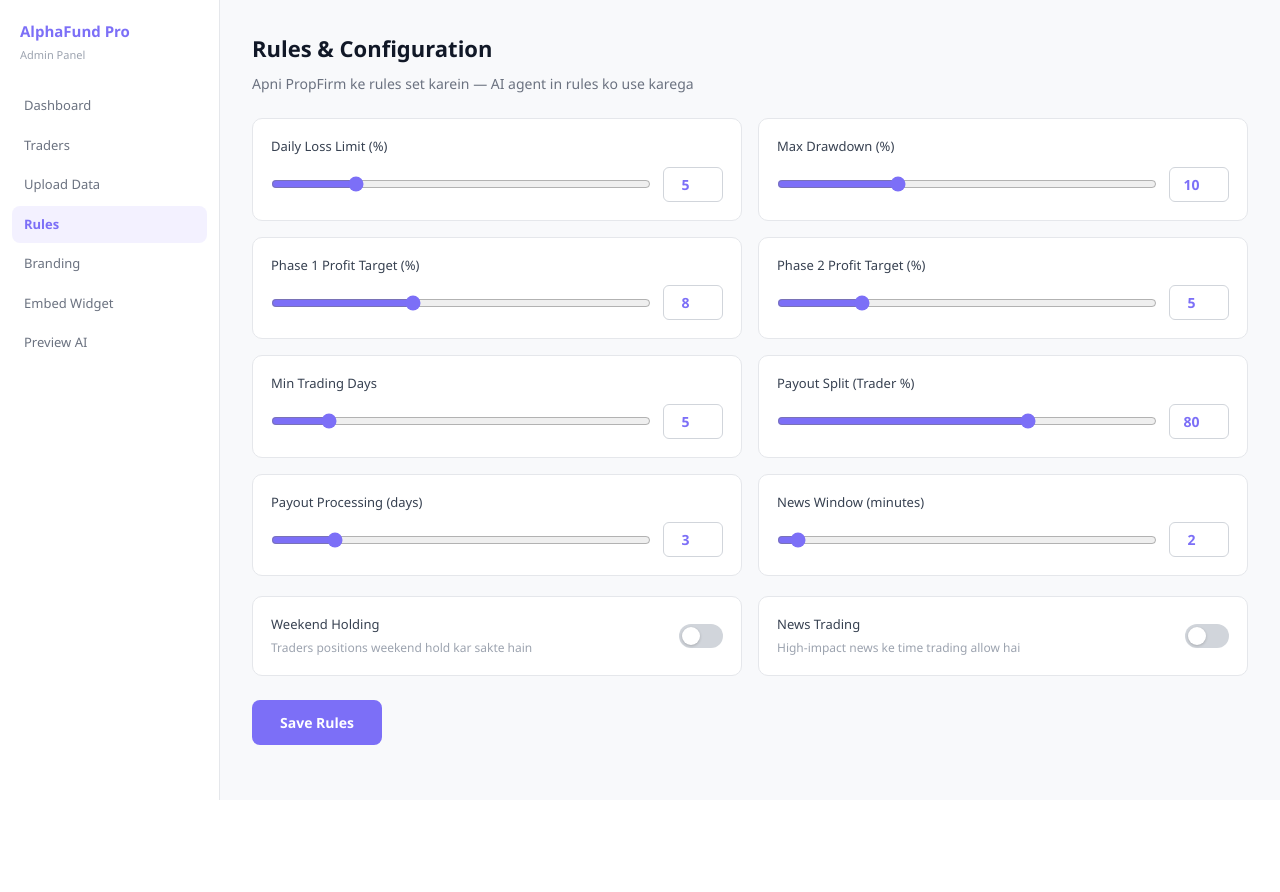
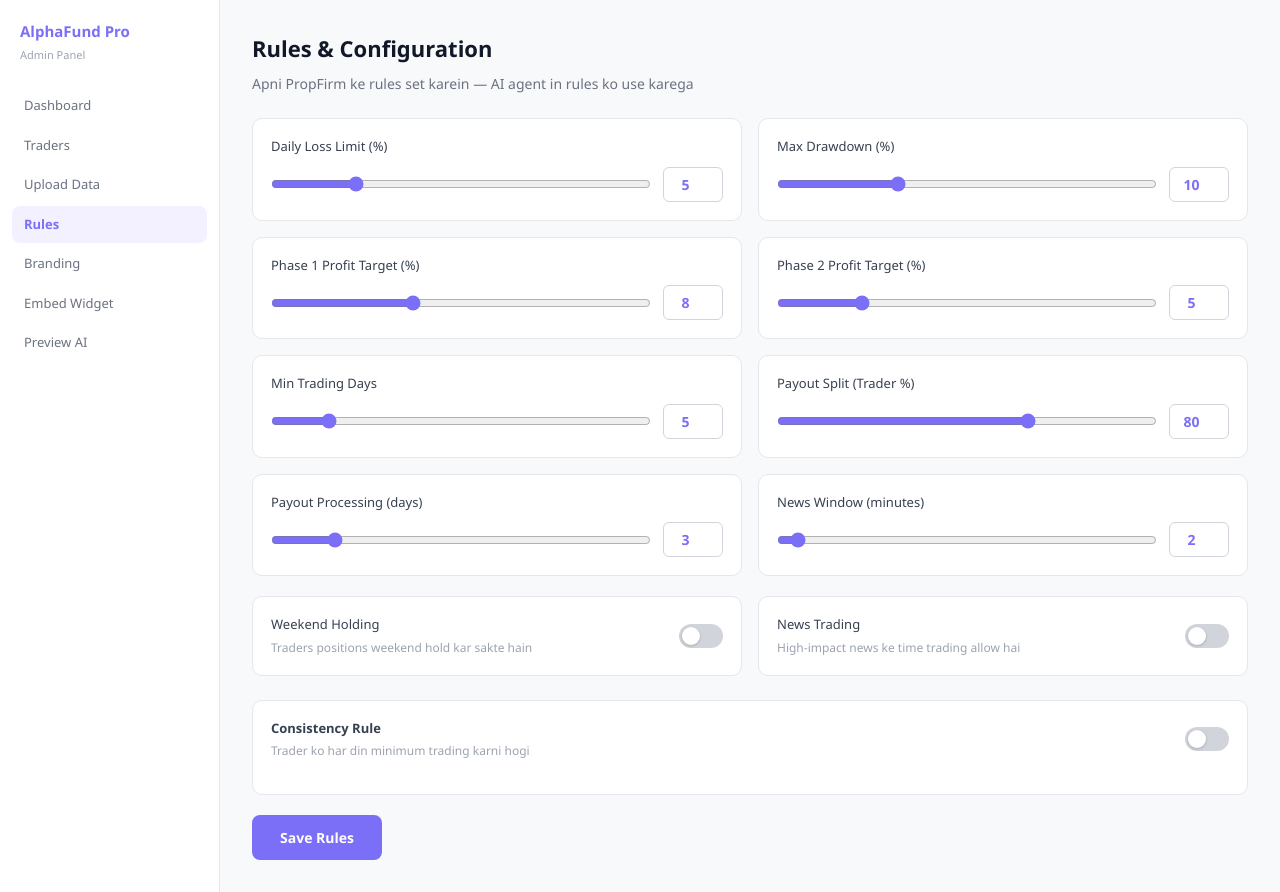
Before and after one commit to tradesadeel75-ux/propfirm-ai, a Next.js app: page / in a window 1280 px wide. Both pictures are taken after a click on the button "Rules". Before the commit the page ends 800 px from the top, so only its background shows below. Built offline with nearby package versions, Linux system fonts and the light colour scheme.

Commit message:
consistency rule

```diff
--- a/app/page.tsx
+++ b/app/page.tsx
@@ -304,6 +304,31 @@ const TABS = ["Dashboard","Traders","Upload Data","Rules","Branding","Embed Widg
                 </div>
               ))}
             </div>
+            <div style={{background:"#fff",borderRadius:10,padding:18,border:"1px solid #e5e7eb",marginBottom:20}}>
+              <div style={{display:"flex",alignItems:"center",justifyContent:"space-between",marginBottom:16}}>
+                <div>
+                  <div style={{fontSize:13,fontWeight:600,color:"#374151"}}>Consistency Rule</div>
+                  <div style={{fontSize:12,color:"#9ca3af",marginTop:4}}>Trader ko har din minimum trading karni hogi</div>
+                </div>
+                <div onClick={()=>setRules(prev=>({...prev,consistencyEnabled:!(prev as any).consistencyEnabled}))}
+                  style={{width:44,height:24,borderRadius:12,cursor:"pointer",background:(rules as any).consistencyEnabled?brandColor:"#d1d5db",position:"relative",flexShrink:0,transition:"background 0.2s"}}>
+                  <div style={{width:18,height:18,borderRadius:"50%",background:"#fff",position:"absolute",top:3,left:(rules as any).consistencyEnabled?23:3,transition:"left 0.2s",boxShadow:"0 1px 3px rgba(0,0,0,0.2)"}}/>
+                </div>
+              </div>
+              {(rules as any).consistencyEnabled && (
+                <div style={{display:"grid",gridTemplateColumns:"1fr 1fr",gap:12}}>
+                  {[{label:"Min Daily Trades",key:"minDailyTrades",min:1,max:20},{label:"Min Daily Volume (lots)",key:"minDailyVolume",min:1,max:100},{label:"Max Daily Trades",key:"maxDailyTrades",min:1,max:50},{label:"Consistency Score (%)",key:"consistencyScore",min:50,max:100}].map(f=>(
+                    <div key={f.key} style={{background:"#f9fafb",borderRadius:8,padding:14,border:"1px solid #e5e7eb"}}>
+                      <label style={{fontSize:12,fontWeight:500,color:"#374151",display:"block",marginBottom:8}}>{f.label}</label>
+                      <div style={{display:"flex",alignItems:"center",gap:10}}>
+                        <input type="range" min={f.min} max={f.max} value={(rules as any)[f.key]||f.min} onChange={e=>setRules(prev=>({...prev,[f.key]:Number(e.target.value)}))} style={{flex:1,accentColor:brandColor}}/>
+                        <input type="number" min={f.min} max={f.max} value={(rules as any)[f.key]||f.min} onChange={e=>setRules(prev=>({...prev,[f.key]:Number(e.target.value)}))} style={{width:55,padding:"5px 6px",borderRadius:6,border:"1px solid #d1d5db",textAlign:"center",fontSize:13,fontWeight:600,color:brandColor,fontFamily:"inherit"}}/>
+                      </div>
+                    </div>
+                  ))}
+                </div>
+              )}
+            </div>
             <button onClick={saveRules} style={{background:brandColor,color:"#fff",border:"none",borderRadius:8,padding:"12px 28px",fontSize:14,fontWeight:600,cursor:"pointer"}}>
               {rulesSaved?"✅ Saved!":"Save Rules"}
             </button>
```
